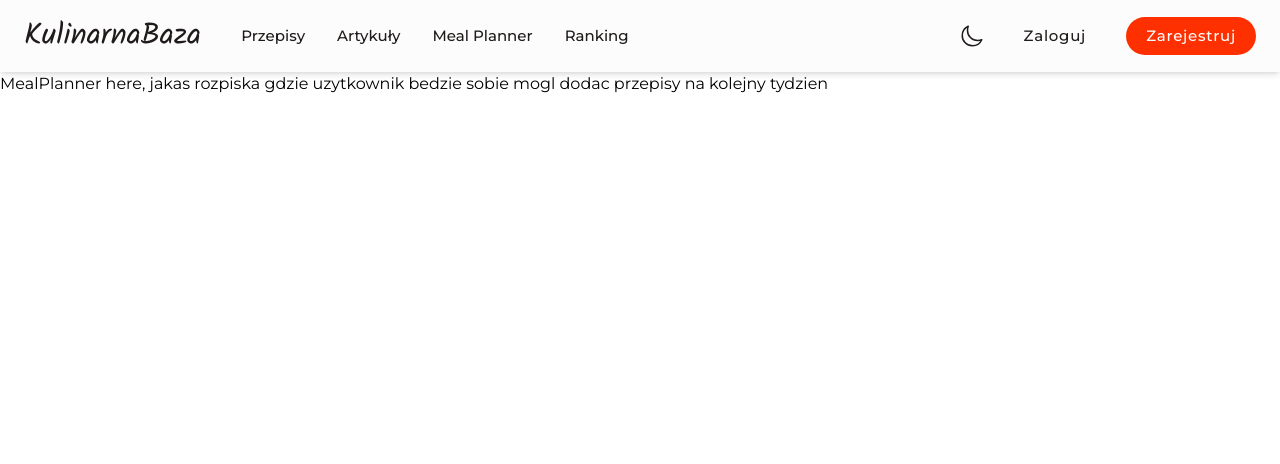
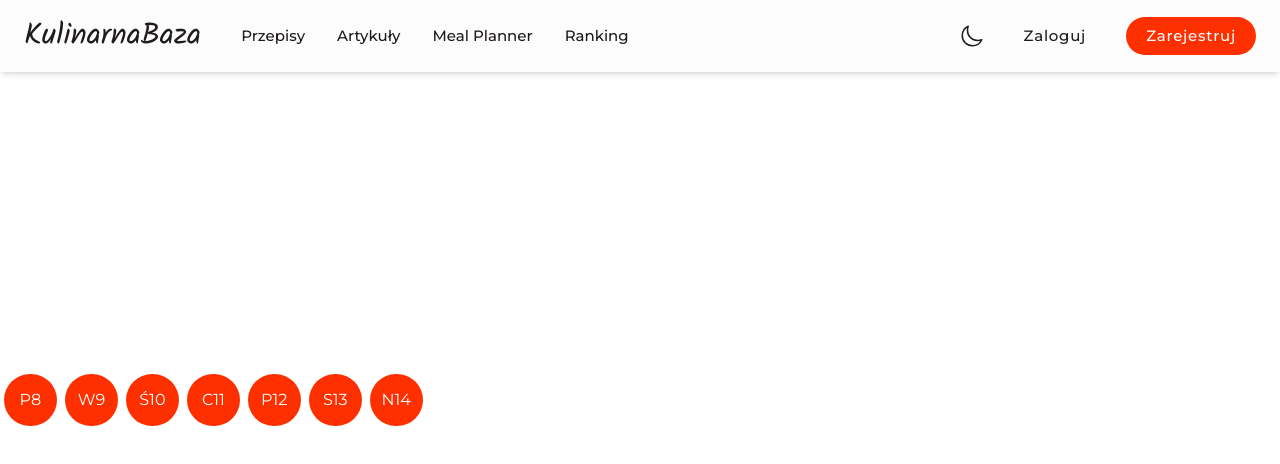
Before and after one commit to Skalik2/KulinarnaBaza, a React (Vite) app in the folder app/: page /planner in a window 1280 px wide. Shown: the top 464 px of the page. Built offline with nearby package versions, Linux system fonts and the light colour scheme.

Commit message:
Feat: Add date pick functions to meal planner
- Add function used to get current week
- Add function used to get selected day
- Create object for present week

```diff
--- a/app/src/pages/MealPlanner.tsx
+++ b/app/src/pages/MealPlanner.tsx
@@ -1,7 +1,8 @@
 import React from 'react'
+import Days from '../ui/meal planner/days'
 
 export default function MealPlanner() {
   return (
-    <div className="pt-16 md:pt-[72px]">MealPlanner here, jakas rozpiska gdzie uzytkownik bedzie sobie mogl dodac przepisy na kolejny tydzien</div>
+    <Days />
   )
 }
--- /dev/null
+++ b/app/src/ui/meal planner/days.tsx
@@ -0,0 +1,69 @@
+import hero from '../../../images/hero.jpg'
+
+function getWeek(): any{
+  let date = new Date();
+  let firstDay:any = new Date(date.getFullYear(), 0, 1);
+  let today:any = new Date(date.getFullYear(),date.getMonth(), date.getDay());
+  let dayOfYear = ((today - firstDay + 1) / 86400000);
+  let week = Math.ceil(dayOfYear / 7);
+  return week;
+}
+
+function getDayInWeek(day: number): any{
+  let date = new Date();
+  let firstDay:any = new Date(date.getFullYear(), 0, 1);
+  let daysToAdd = (getWeek() * 7) + day - firstDay.getDay();
+  firstDay.setDate(firstDay.getDate() + daysToAdd);
+  return firstDay.getDate();
+}
+
+const week = [
+  {
+    day: "Poniedziałek",
+    initial: "P",
+    dateThisWeek: getDayInWeek(1)
+  },
+  {
+    day: "Wtorek",
+    initial: "W",
+    dateThisWeek: getDayInWeek(2)
+  },
+  {
+    day: "Środa",
+    initial: "Ś",
+    dateThisWeek: getDayInWeek(3)
+  },
+  {
+    day: "Czwartek",
+    initial: "C",
+    dateThisWeek: getDayInWeek(4)
+  },
+  {
+    day: "Piątek",
+    initial: "P",
+    dateThisWeek: getDayInWeek(5)
+  },
+  {
+    day: "Sobota",
+    initial: "S",
+    dateThisWeek: getDayInWeek(6)
+  },
+  {
+    day: "Niedziela",
+    initial: "N",
+    dateThisWeek: getDayInWeek(7)
+  },
+]
+
+export default function Days() {
+  return (
+    <div className='text-white h-screen flex justify-center items-center w-1/3'>
+      {week.map((day) => (
+        <div className=' bg-main rounded-full aspect-square p-1 m-1 w-full flex justify-center items-center flex-row'>
+          <p>{day.initial}</p>
+          <p>{day.dateThisWeek}</p>
+        </div>
+      ))}
+    </div>
+  )
+}
```
